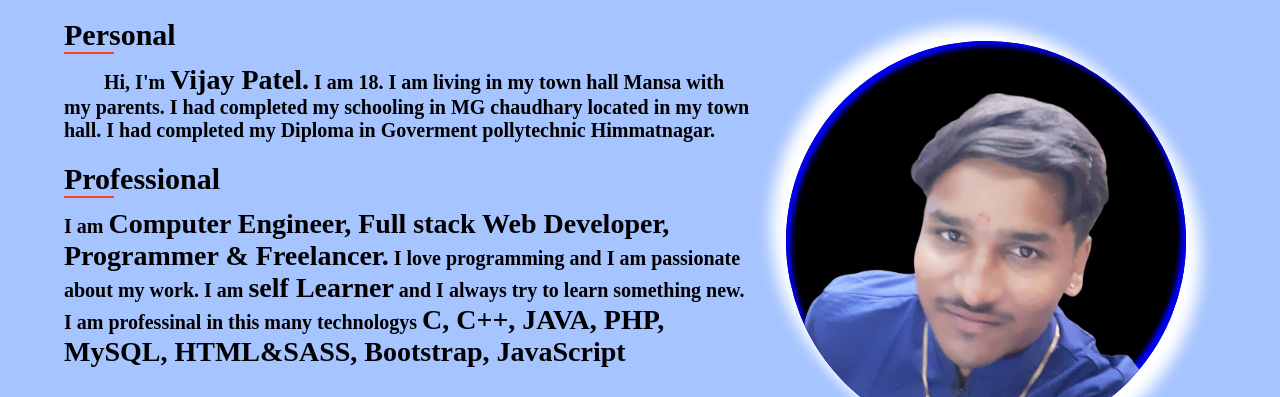
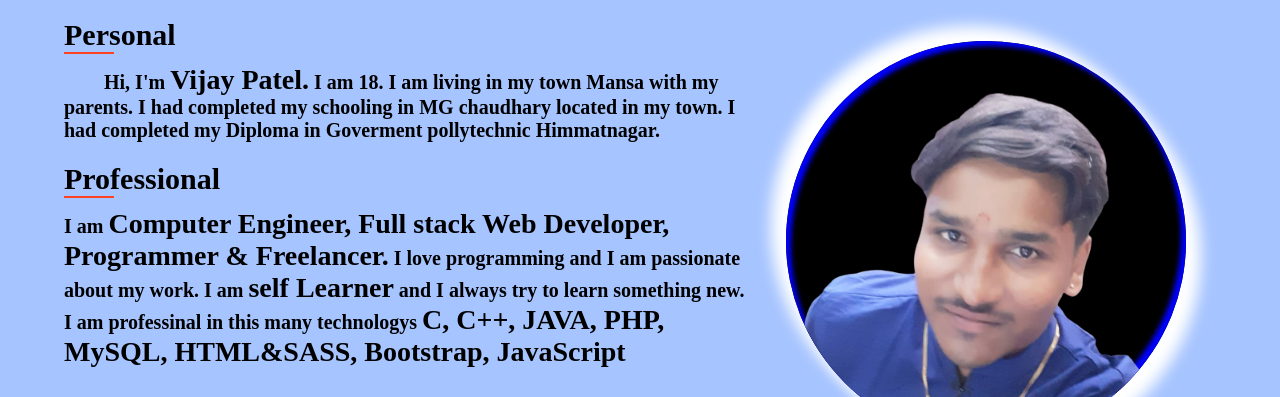
Before and after one commit to Patel-Vijay45/vijay-portfolio, a plain HTML site: page index.html in a window 1280 px wide. Shown: the part 703-1100 px from the top of the page. Drawn offline with nearby package versions, Linux system fonts and the light colour scheme; a web font is replaced by a local one.

Commit message:
Update index.html

```diff
--- a/index.html
+++ b/index.html
@@ -91,7 +91,7 @@
                     <h2>Personal</h2>
                     <p>Hi, I'm
                         <h1>Vijay Patel.</h1>
-                        <p>I am 18. I am living in my town hall Mansa with my parents. I had completed my schooling in MG chaudhary located in my town hall. I had completed my Diploma in Goverment pollytechnic Himmatnagar. </p>
+                        <p>I am 18. I am living in my town Mansa with my parents. I had completed my schooling in MG chaudhary located in my town. I had completed my Diploma in Goverment pollytechnic Himmatnagar. </p>
                     </p>
                     <h2>Professional</h2>
                     <p> I am </p>
```
